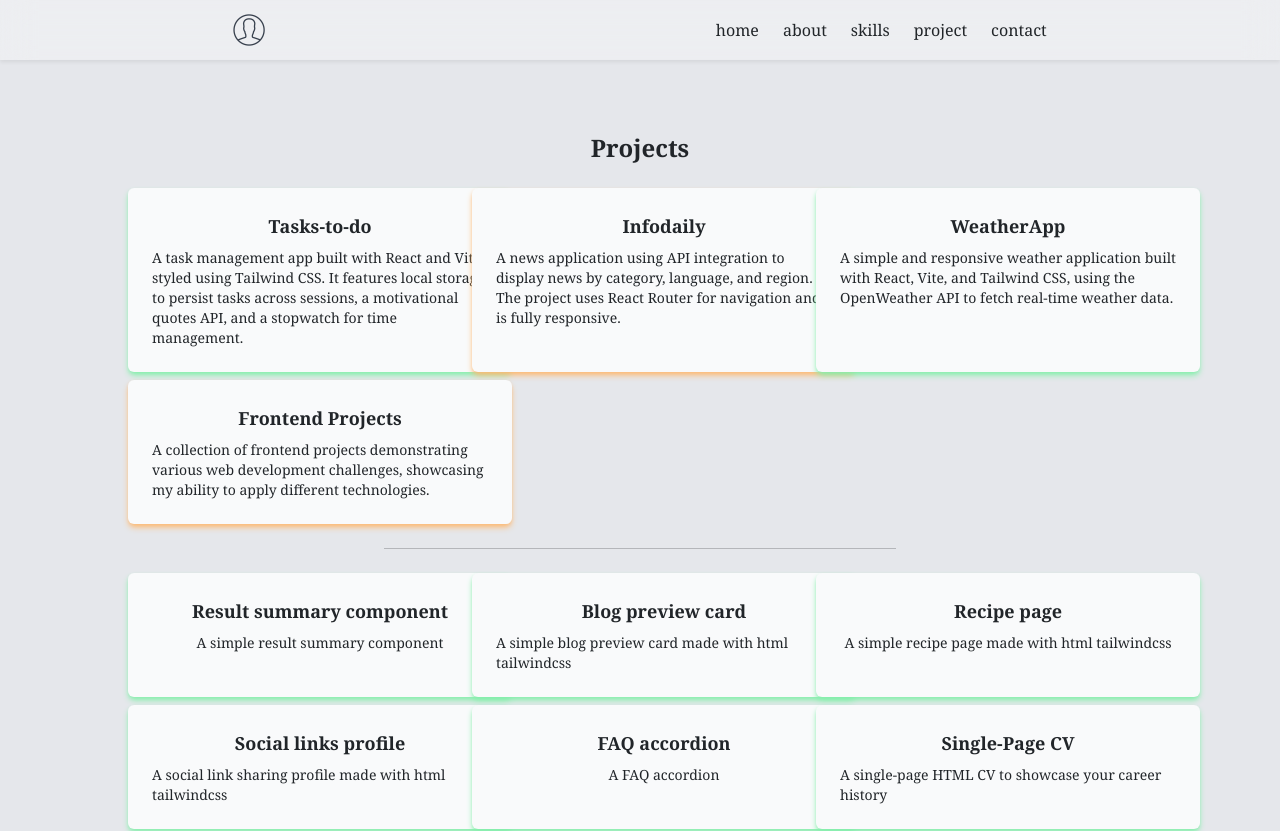
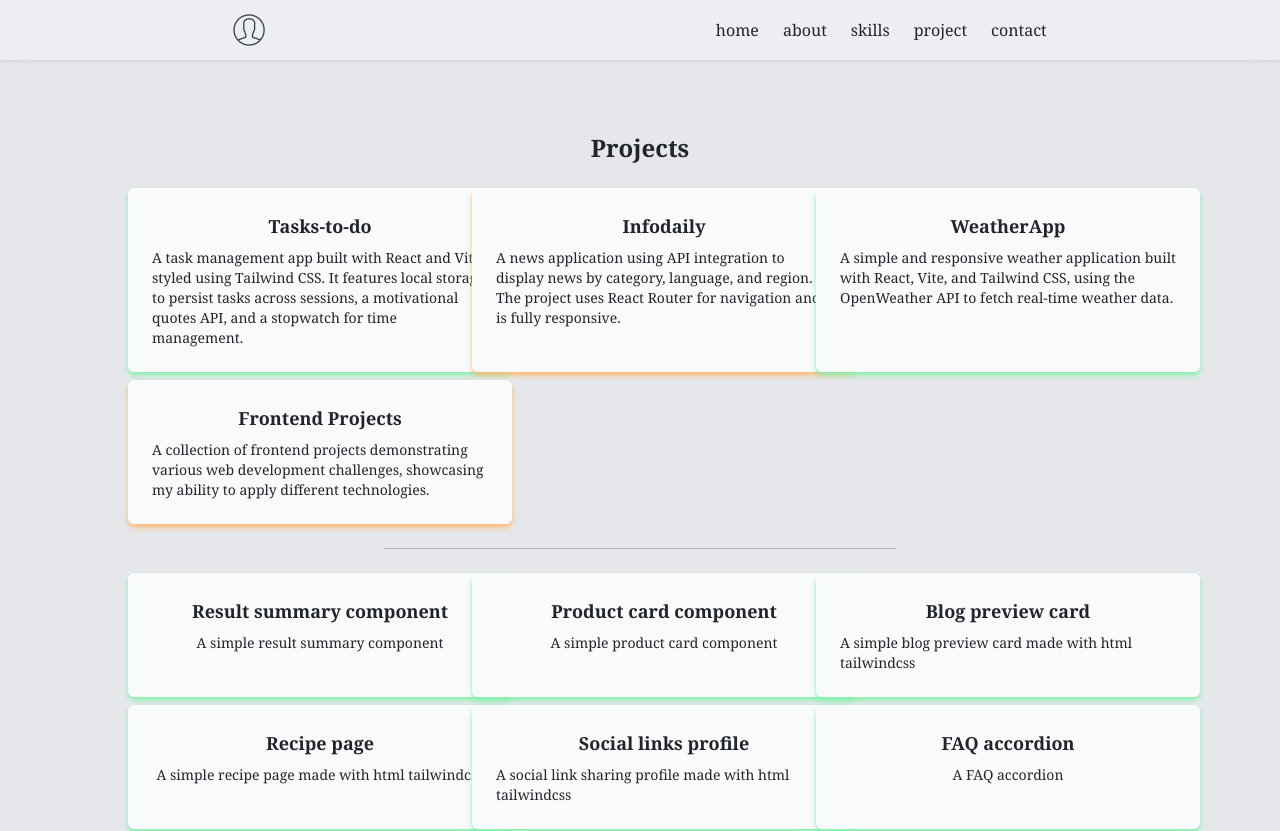
Before and after one commit to Victorblade38/pratham-portfolio, a React (Vite) app in the folder frontend/: page /projects in a window 1280 px wide. Shown: the top 831 px of the page. Built offline with nearby package versions, Linux system fonts and the light colour scheme; a web font is replaced by a local one.

Commit message:
simpleproject added

```diff
--- a/frontend/src/components/simpleprojects.js
+++ b/frontend/src/components/simpleprojects.js
@@ -3,6 +3,13 @@ const simpleprojects = [
     name: "Result summary component",
     githubLink: "https://victorblade38.github.io/result-summary-component/",
     about: "A simple result summary component",
+    completed: true,
+  },
+  {
+    name: "Product card component",
+    githubLink:
+      "https://github.com/Victorblade38/product-preview-card-component",
+    about: "A simple product card component",
     completed: true,
   },
   {
```
